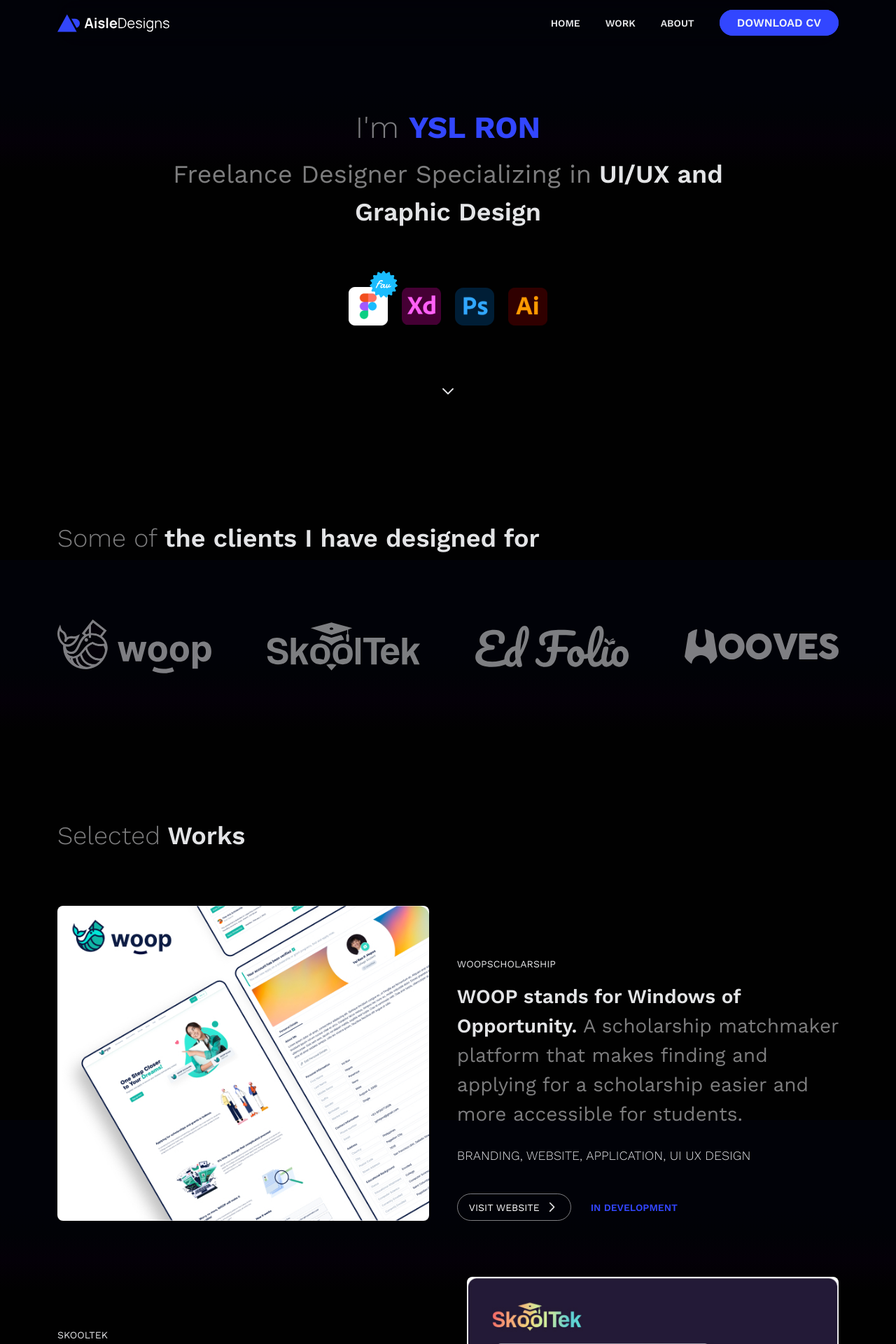
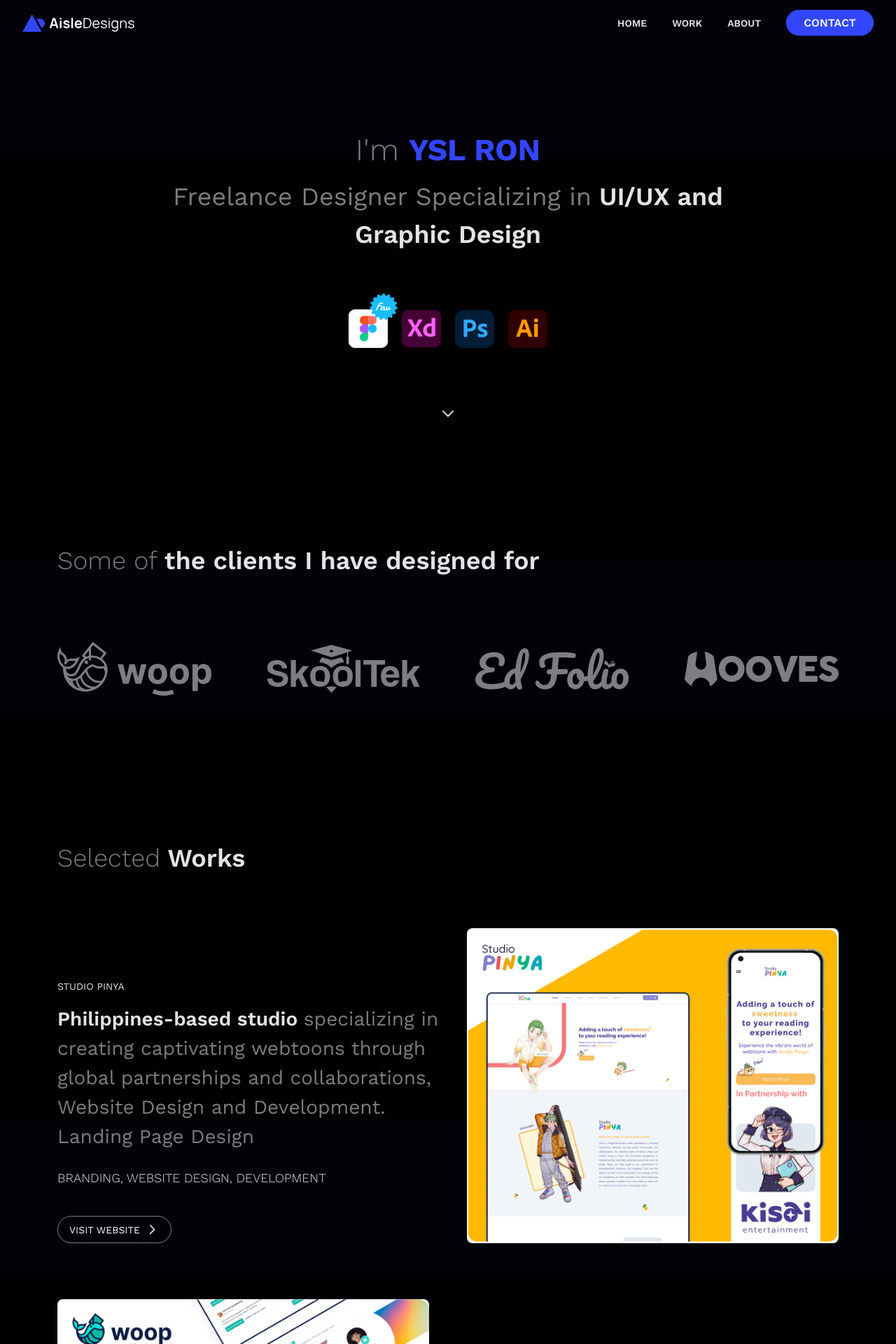
Before and after one commit to jeffersonbalde/aisledesigns.com, a Next.js app: page / in a window 1280 px wide. Shown: the top 1920 px of the page at 70% size. Built offline with nearby package versions, Linux system fonts and the light colour scheme.

Commit message:
added studio pinya

```diff
--- a/components/Footer.tsx
+++ b/components/Footer.tsx
@@ -7,7 +7,7 @@
 
 const Footer = () => {
   return (
-    <div className='flex flex-col max-w-[1120px] m-auto px-4 pt-16 pb-9 justify-center items-center text-center'>
+    <div className='flex flex-col max-w-[1120px] m-auto px-4 pt-16 pb-9 justify-center items-center text-center' id="contact">
         <div className="">
             <h1 className='text-neutral-2 font-light text-4xl'>Get <span className='font-semibold text-neutral-1'>in Touch.</span></h1>
             <p className='font-light text-neutral-1 text-xs mt-3'>So that we can talk more about...</p>
--- a/components/Hero.tsx
+++ b/components/Hero.tsx
@@ -31,7 +31,7 @@
 
     return (
         <main>
-            <div className="flex flex-col items-center justify-center m-auto text-center mt-20 sml:px-3 gap-y-16 mdl:gap-y-20 mdl:mt-24">
+            <div className="flex flex-col items-center justify-center m-auto text-center mt-20 sml:px-3 gap-y-16 mdl:gap-y-20 mdl:mt-32">
 
                 {/* NAME */}
                 <motion.div
--- a/components/NavBar.tsx
+++ b/components/NavBar.tsx
@@ -29,7 +29,7 @@
     }
 
     return (
-        <header className='max-w-[1116px] flex flex-row justify-between items-center p-4 mdl:p-5 xl:px-0 m-auto sticky top-0 z-10 backdrop-filter backdrop-blur-lg bg-opacity-30'>
+        <header className='max-w-[1216px] flex flex-row justify-between items-center p-4 mdl:p-5 xl:px-0 m-auto sticky top-0 z-10 backdrop-filter backdrop-blur-lg bg-opacity-30'>
         <motion.div
             initial={{opacity: 0}}
             animate={{opacity: 1}}
@@ -90,10 +90,11 @@
                 transition={{duration: 0.4, delay: 0.4}}
             >
             <Link
-                href="#downloadcv"
+                href="#contact"
                 className='text-slate-100 border border-primary rounded-full bg-primary py-2 px-6 text-base'
+                onClick={handleScroll}
             >
-                Download CV
+                Contact
             </Link>
         </motion.li>
         </nav>
--- a/components/Works.tsx
+++ b/components/Works.tsx
@@ -94,6 +94,7 @@
 import EDFOLIO from '../public/assets/EDFOLIO.jpg';
 import SKOOLTEK from '../public/assets/SKOOLTEK.jpg';
 import HOOVES from '../public/assets/HOOVES.jpg';
+import STUDIO_PINYA from '../public/assets/STUDIO_PINYA.jpg';
 
 const Works = () => {
   const child1Animations = useAnimation();
@@ -127,6 +128,83 @@
         Selected
         <span className="text-neutral-1 font-semibold"> Works</span>
       </h3>
+
+      {/* STUDIO PINYA */}
+      <div className="mt-14 mdl:mt-20 flex flex-col mdl:flex-row-reverse gap-x-10 justify-between">
+        {/* <motion.div
+          className="hidden mdl:block relative overflow-hidden w-[330px] mdl:w-[2740px] rounded-3xl mdl:h-[500px]"
+          whileHover={{ rotate: -6 }}
+          transition={{ duration: 0.5 }}
+          onMouseEnter={handleContainerHover}
+          onMouseLeave={handleContainerHoverEnd}
+        > */}
+          {/* Your main project photo that serves as a container */}
+          {/* <Image
+            src={woop}
+            alt="Woop"
+            objectFit="cover"
+            className=' w-[900px]'
+          /> */}
+
+          {/* The three screenshot images */}
+          {/* <motion.div
+            className="absolute top-[107px] left-3"
+            animate={child1Animations}
+          >
+            <Image
+              src={woop_page_1}
+              alt="Screenshot 1"
+              layout="responsive"
+            />
+          </motion.div>
+          <motion.div
+            className="absolute bottom-0 left-[285px] top-[-87px] w-[36rem]"
+            animate={child2Animations}
+            transition={{ duration: 0.5 }}
+          >
+            <Image
+              src={woop_page_2}
+              alt="Screenshot 2"
+              layout="responsive"
+            />
+          </motion.div>
+          <motion.div
+            className="absolute bottom-[400px] left-[158px]"
+            animate={child3Animations}
+          >
+            <Image
+              src={woop_page_3}
+              alt="Screenshot 3"
+              layout="responsive"
+            />
+          </motion.div>
+        </motion.div> */}
+        <Image
+          src={STUDIO_PINYA}
+          alt='STUDIO PINYA'
+          className='w-[400px] h-[400px] xl:w-[690px] xl:h-[450px] hidden xl:block rounded-lg'
+        />
+        <div className="flex flex-col justify-end items-start gap-10">
+          <div className="flex flex-col justify-center">
+            <p className="uppercase text-neutral-1 text-semibold text-sm mt-5 mdl:mt-0">STUDIO PINYA</p>
+            <h3 className="text-lg mdl:text-[28px] text-neutral-2 font-normal mt-4 mdl:leading-normal">
+              <span className="text-neutral-1 font-semibold">Philippines-based studio </span> specializing in creating captivating webtoons through global partnerships and collaborations, Website Design and Development. Landing Page Design
+            </h3>
+            <p className="text-sm mdl:text-lg text-neutral-1 font-light uppercase mt-6">BRANDING, WEBSITE DESIGN, DEVELOPMENT</p>
+          </div>
+          <div className="text-sm uppercase flex flex-row items-center justify-center gap-7">
+            <Link href="https://www.woopscholarship.com/" className="text-[#FFF] font-normal flex flex-row items-center justify-center gap-2 border border-neutral-2 py-2 px-4 rounded-full" target="_blank" rel="noreferrer">
+              <p>Visit Website</p>
+              <Image
+                src={arrow_right}
+                alt='arrow right'
+                className='w-5'
+              />
+            </Link>
+            {/* <p className='text-primary font-semibold'>In Development</p> */}
+          </div>
+        </div>
+      </div>
 
       {/* WOOPSCHOLARSHIP */}
       <div className="mt-14 mdl:mt-20 flex flex-col mdl:flex-row gap-x-10 justify-between">
```
Also changed, not shown: public/assets/STUDIO_PINYA.jpg (added).
